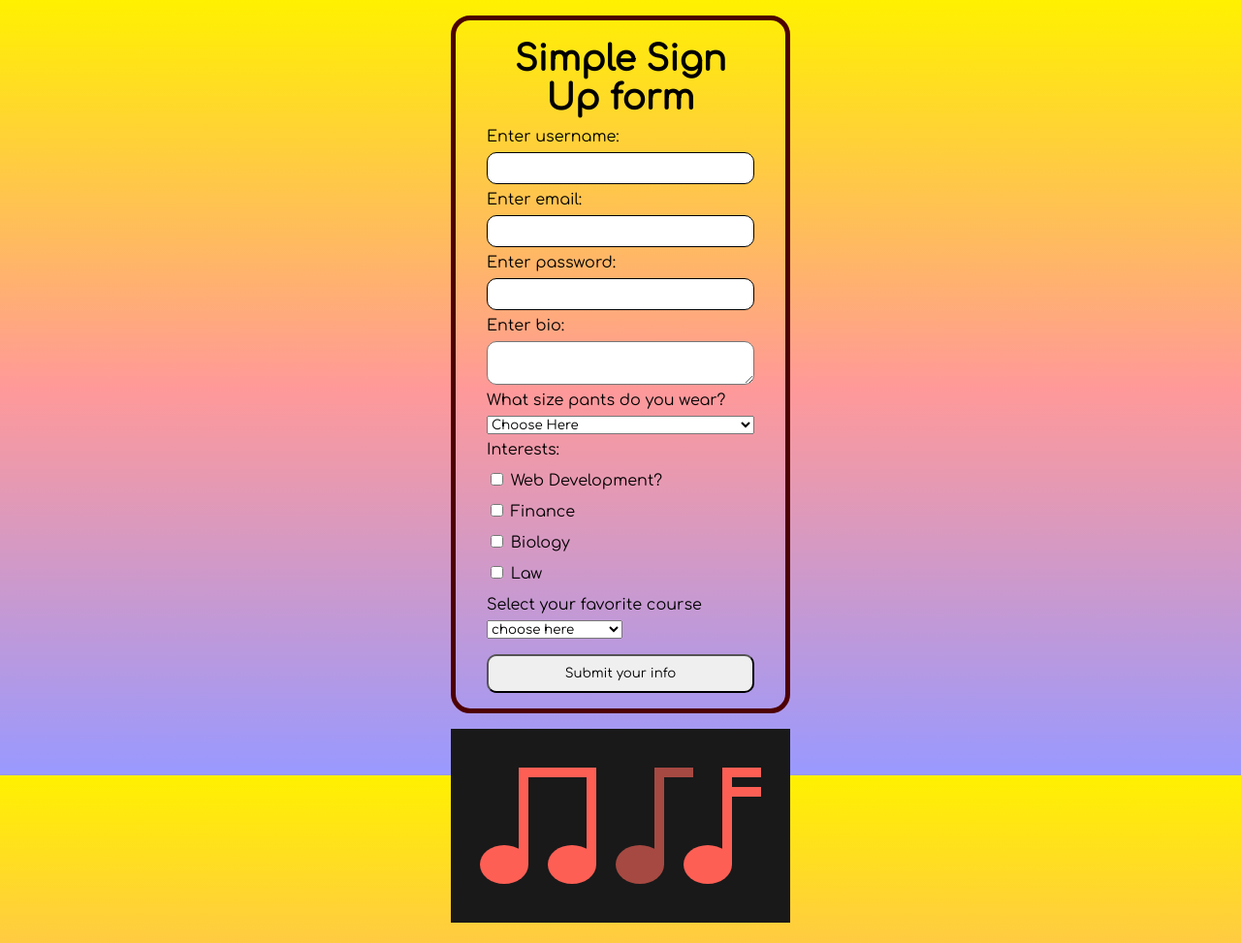
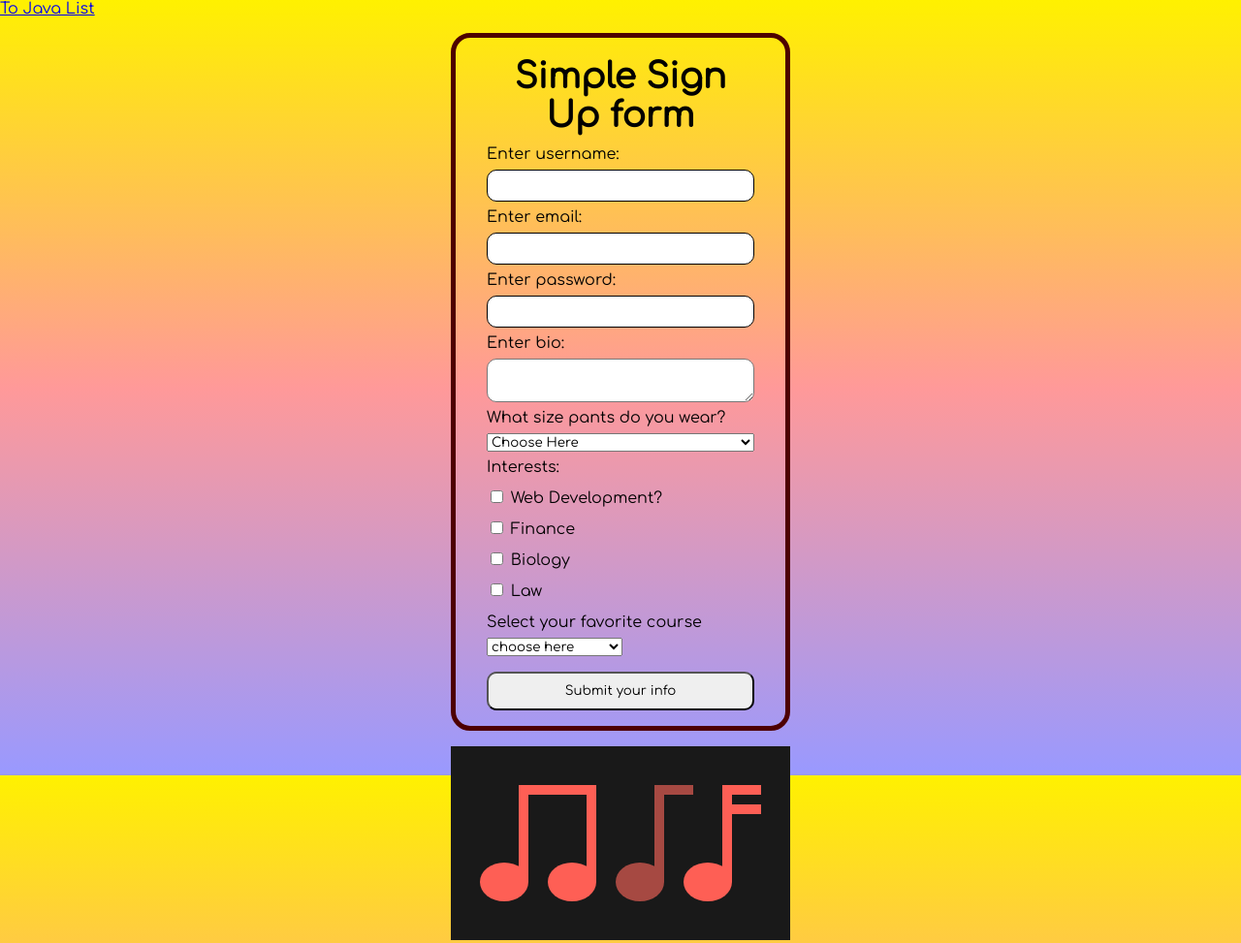
Before and after one commit to fosteeco/random-website-testing, a plain HTML site: page index.html in a window 1280 px wide. Shown: the top 973 px of the page at 97% size. Drawn offline with Linux system fonts and the light colour scheme; no server answers.

Commit message:
Added links to pages

```diff
--- a/index.html
+++ b/index.html
@@ -9,6 +9,7 @@
     <script src="script.js" defer></script>
   </head>
   <body>
+    <a href="java-list.html">To Java List</a>
     <div class="wrapper">
       <div class="form-content">
         <h1>Simple Sign Up form</h1>
```
Also changed, not shown: java-list.html (+1 -0 lines).
